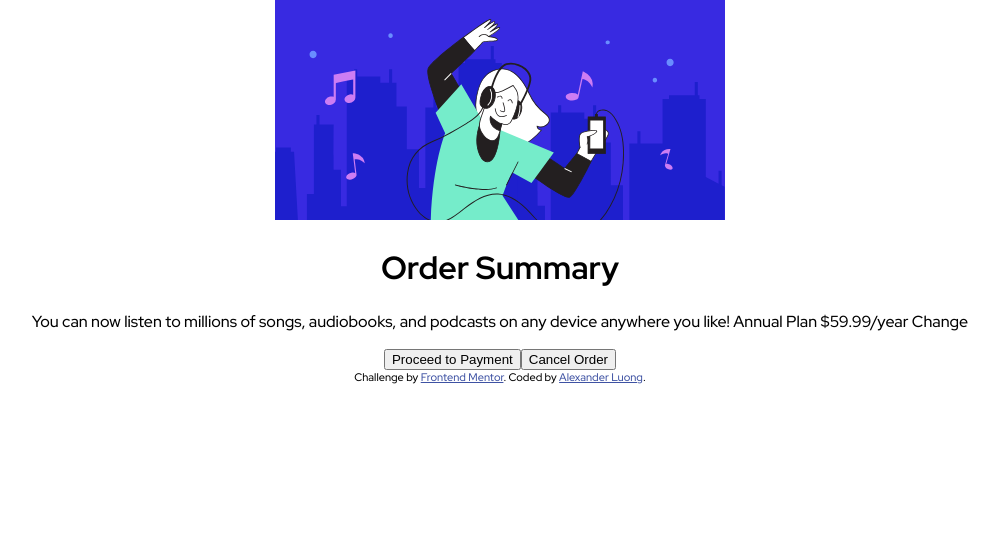
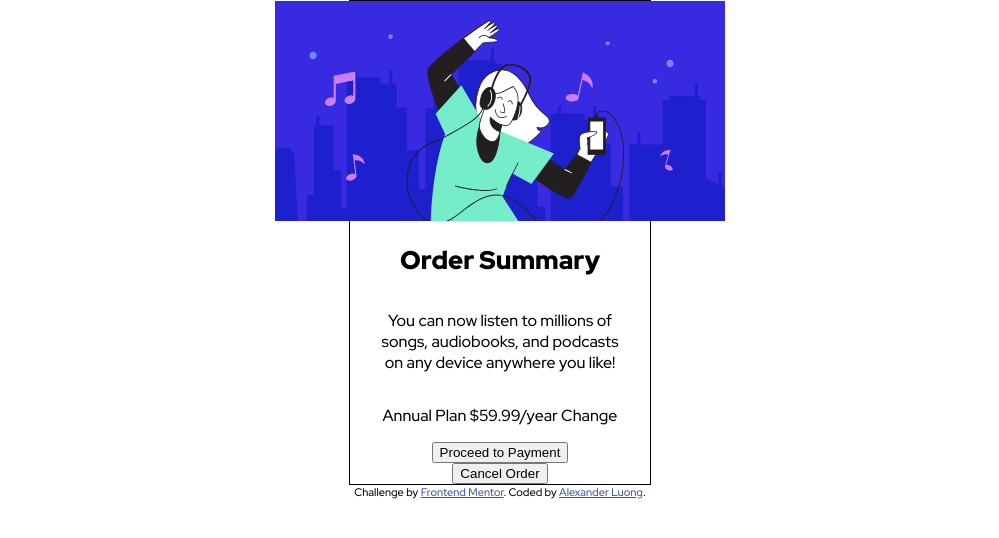
Before and after one commit to alexanderluong/order-summary-component-react, a React (Create React App) app: page / in a window 1280 px wide. Shown: the top 538 px of the page, without its empty margins (140-1139 px from the left). Built offline with nearby package versions, Linux system fonts and the light colour scheme.

Commit message:
Basic formatting for card and button

```diff
--- a/src/components/Button/Button.js
+++ b/src/components/Button/Button.js
@@ -1,3 +1,5 @@
+import styles from './Button.module.css';
+
 const Button = ({ children }) => {
   return <button type='button'>{children}</button>;
 };
--- /dev/null
+++ b/src/components/Button/Button.module.css
@@ -0,0 +1,2 @@
+button {
+}
--- a/src/components/OrderSummaryCard/OrderSummaryCard.js
+++ b/src/components/OrderSummaryCard/OrderSummaryCard.js
@@ -1,17 +1,20 @@
 import { ReactComponent as HeroImage } from '../../assets/svg/illustration-hero.svg';
 import styles from './OrderSummaryCard.module.css';
 import Button from '../Button/Button';
+
 const OrderSummaryCard = () => {
   return (
-    <div>
+    <div className={styles.card}>
       <div>
         <HeroImage />
       </div>
-      <p>
-        <h1>Order Summary</h1>
+      <h1 className={styles.h1}>Order Summary</h1>
+
+      <p className={styles.p}>
         You can now listen to millions of songs, audiobooks, and podcasts on any
-        device anywhere you like! Annual Plan $59.99/year Change
+        device anywhere you like!
       </p>
+      <p>Annual Plan $59.99/year Change</p>
       <Button>Proceed to Payment</Button>
       <Button>Cancel Order</Button>
     </div>
--- a/src/components/OrderSummaryCard/OrderSummaryCard.module.css
+++ b/src/components/OrderSummaryCard/OrderSummaryCard.module.css
@@ -0,0 +1,18 @@
+.card {
+  max-width: 300px;
+  border: 1px solid black;
+  margin: auto;
+  text-align: center;
+  display: flex;
+  flex-direction: column;
+  align-items: center;
+}
+
+h1 {
+  font-weight: 900;
+  font-size: 1.6em;
+}
+
+p {
+  max-width: 85%;
+}
```
